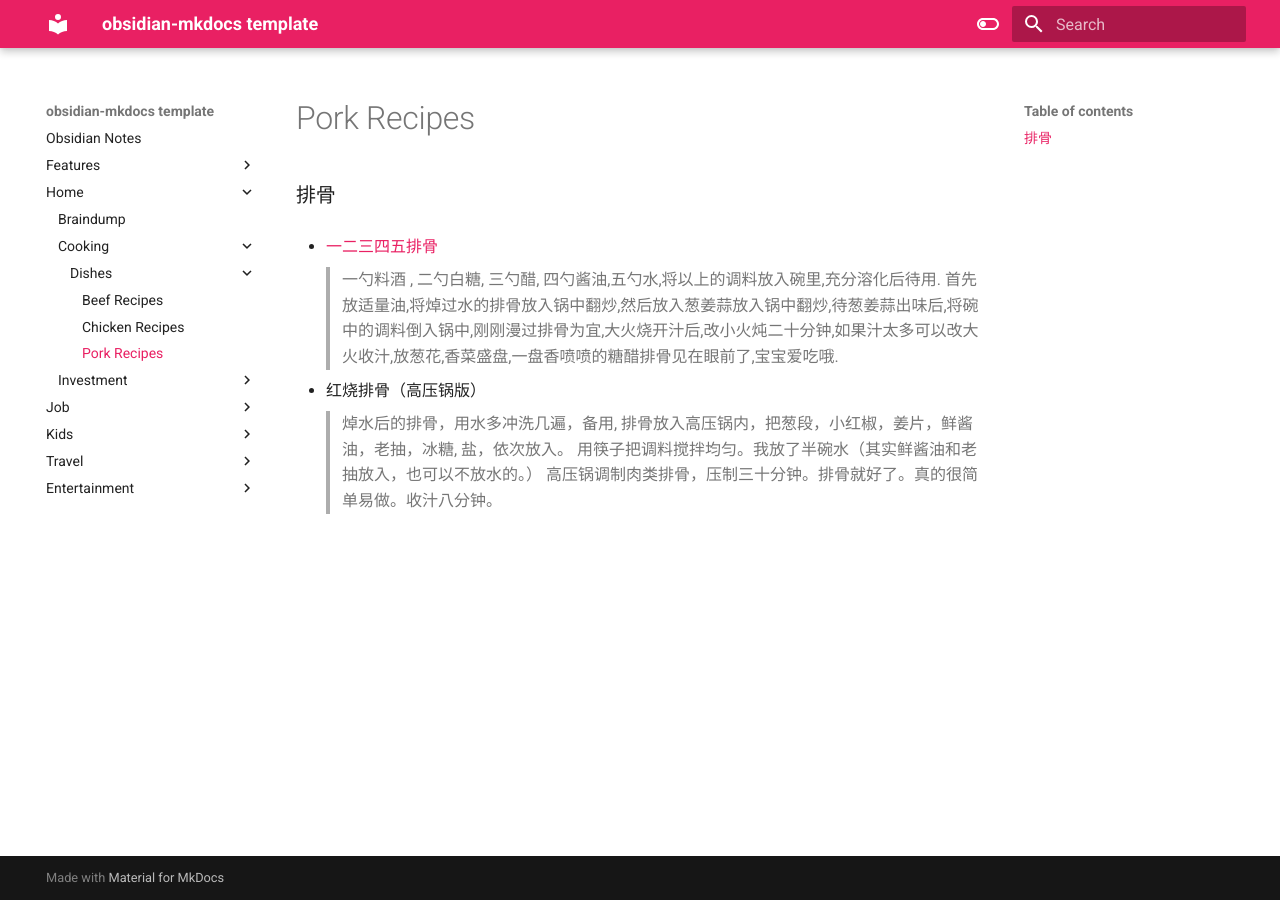
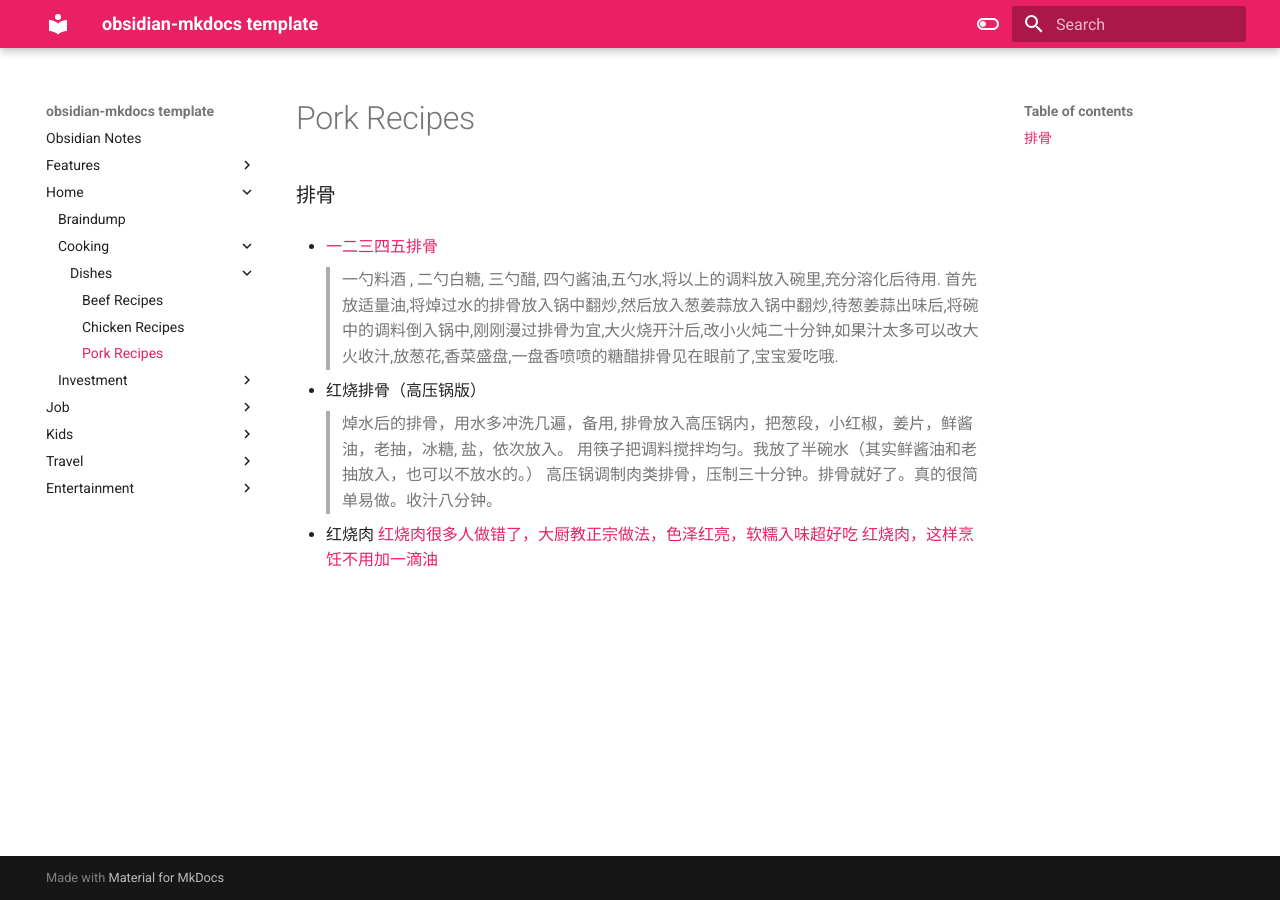
Before and after one commit to macsymgit/obsidian, an MkDocs documentation site: the page built from docs/Home/Cooking/Dishes/Pork Recipes.md, in a window 1280 px wide. Built offline with MkDocs 1.6.1 and Material for MkDocs 9.7.7, drawn with Linux system fonts in a browser that asks for light colours.

Commit message:
vault backup: 2022-12-15 17:03:58

```diff
--- a/docs/Home/Cooking/Dishes/Pork Recipes.md
+++ b/docs/Home/Cooking/Dishes/Pork Recipes.md
@@ -8,3 +8,7 @@
 > 焯水后的排骨，用水多冲洗几遍，备用, 排骨放入高压锅内，把葱段，小红椒，姜片，鲜酱油，老抽，冰糖, 盐，依次放入。
    用筷子把调料搅拌均匀。我放了半碗水（其实鲜酱油和老抽放入，也可以不放水的。）
    高压锅调制肉类排骨，压制三十分钟。排骨就好了。真的很简单易做。收汁八分钟。
+
+* 红烧肉
+	[红烧肉很多人做错了，大厨教正宗做法，色泽红亮，软糯入味超好吃](https://www.youtube.com/watch?v=yUpmXWMpL3E)
+	[红烧肉，这样烹饪不用加一滴油](https://www.youtube.com/watch?v=Bh7FjZ-W1IM)
```
Also changed, not shown: 1 other file.
